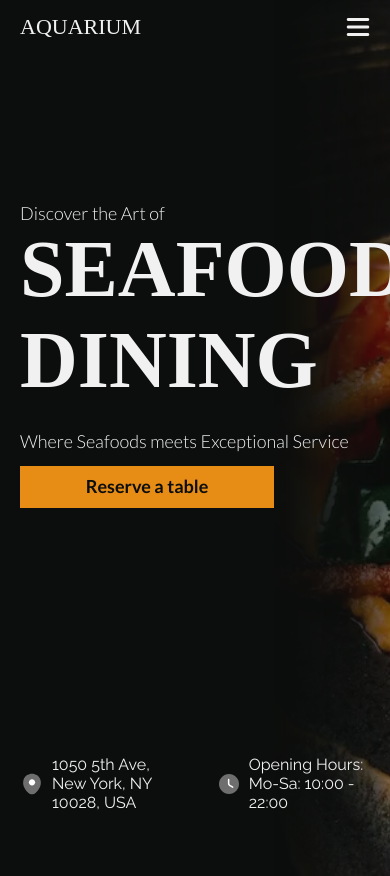
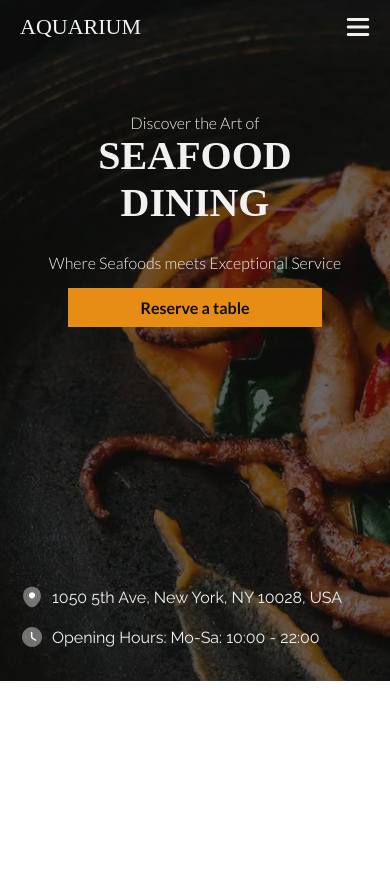
Before and after one commit to cedric-renais/Aquarium, a website: page index.html in a window 390 px wide. After the commit the page ends 844 px from the top, so only its background shows below. Drawn offline with Linux system fonts and the light colour scheme; a web font is replaced by a local one.

Commit message:
v1.0.7 : CSS Hero - Breakpoints

```diff
--- a/sources/sass/main.scss
+++ b/sources/sass/main.scss
@@ -86,3 +86,97 @@ body {
     margin-inline-end: 8px;
   }
 }
+
+// Breakpoints
+@media (max-width: 1130px) {
+  // Header
+  .home-header {
+    // Hero
+    &__faded-bg {
+      inline-size: 40%;
+    }
+
+    &__tentacles {
+      inline-size: 60%;
+    }
+  }
+}
+
+@media (max-width: 770px) {
+  // Header
+  .home-header {
+    block-size: 568px;
+    padding-block-start: 150px;
+
+    // Hero
+    &__faded-bg,
+    &__tentacles {
+      inline-size: 100%;
+    }
+
+    &__faded-bg {
+      background-color: rgba(theme.$color-black, 0.6);
+    }
+
+    &__surtitle {
+      font-size: theme.$fs-16;
+    }
+
+    &__title {
+      margin-block-end: 27px;
+      font-size: theme.$fs-50;
+    }
+
+    &__subtitle {
+      font-size: theme.$fs-16;
+      margin-block-end: 16px;
+    }
+
+    &__cta {
+      font-size: theme.$fs-16;
+    }
+
+    &__info {
+      flex-direction: column;
+      gap: 16px;
+      margin-block-end: 32px;
+    }
+  }
+}
+
+@media (max-width: 500px) {
+  .home-header {
+    // Hero
+    &__cta {
+      align-self: center;
+      margin-block-end: 0;
+    }
+    &__surtitle,
+    &__title,
+    &__subtitle {
+      text-align: center;
+    }
+  }
+}
+
+@media (max-width: 435px) {
+  // Header
+  .home-header {
+    padding-block-start: 113px;
+
+    // Hero
+    &__title {
+      font-size: theme.$fs-40;
+    }
+  }
+}
+
+@media (max-width: 360px) {
+  // Header
+  .home-header {
+    // Hero
+    &__title {
+      font-size: theme.$fs-33;
+    }
+  }
+}
```
Also changed, not shown: sources/css/main.css, 1 other file.
